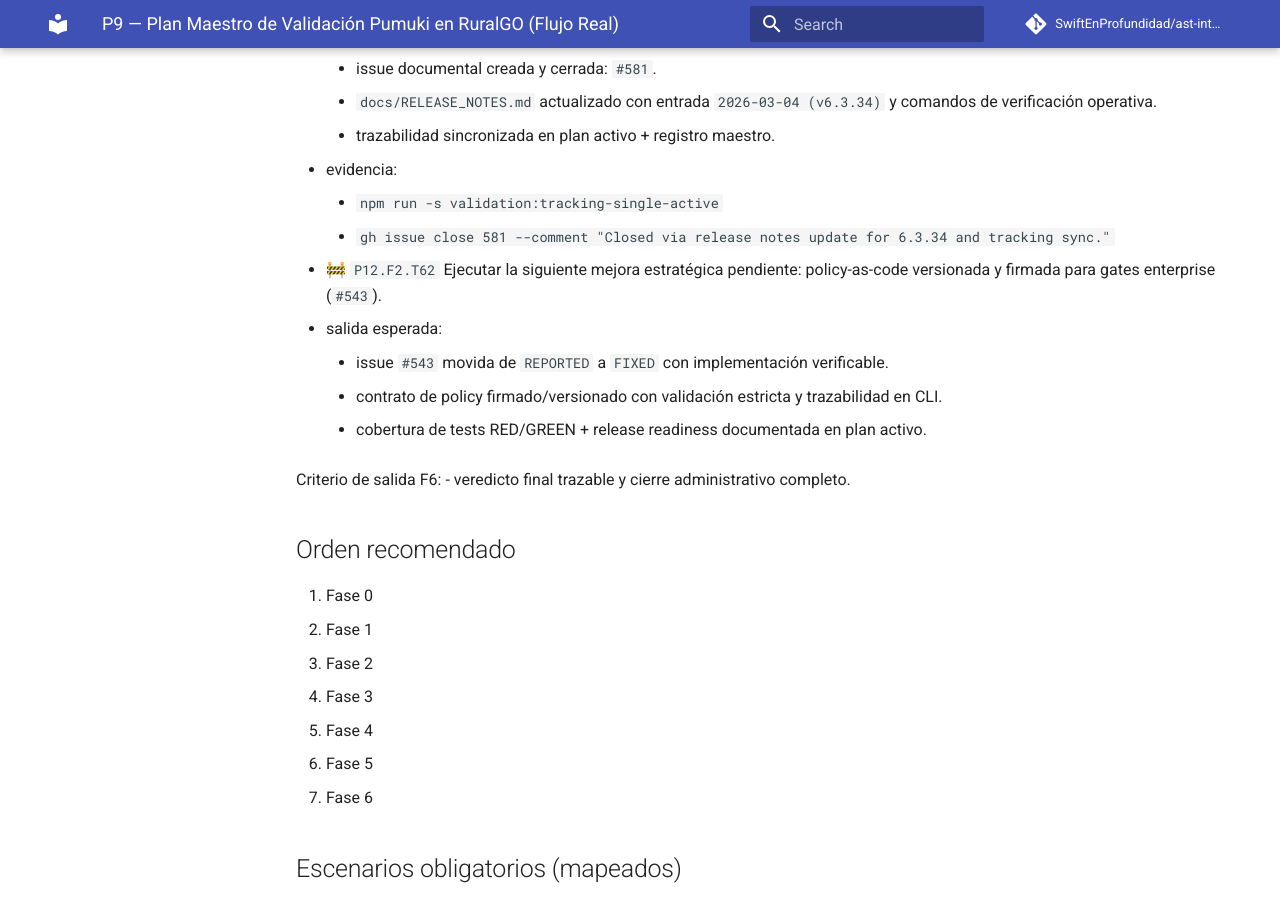
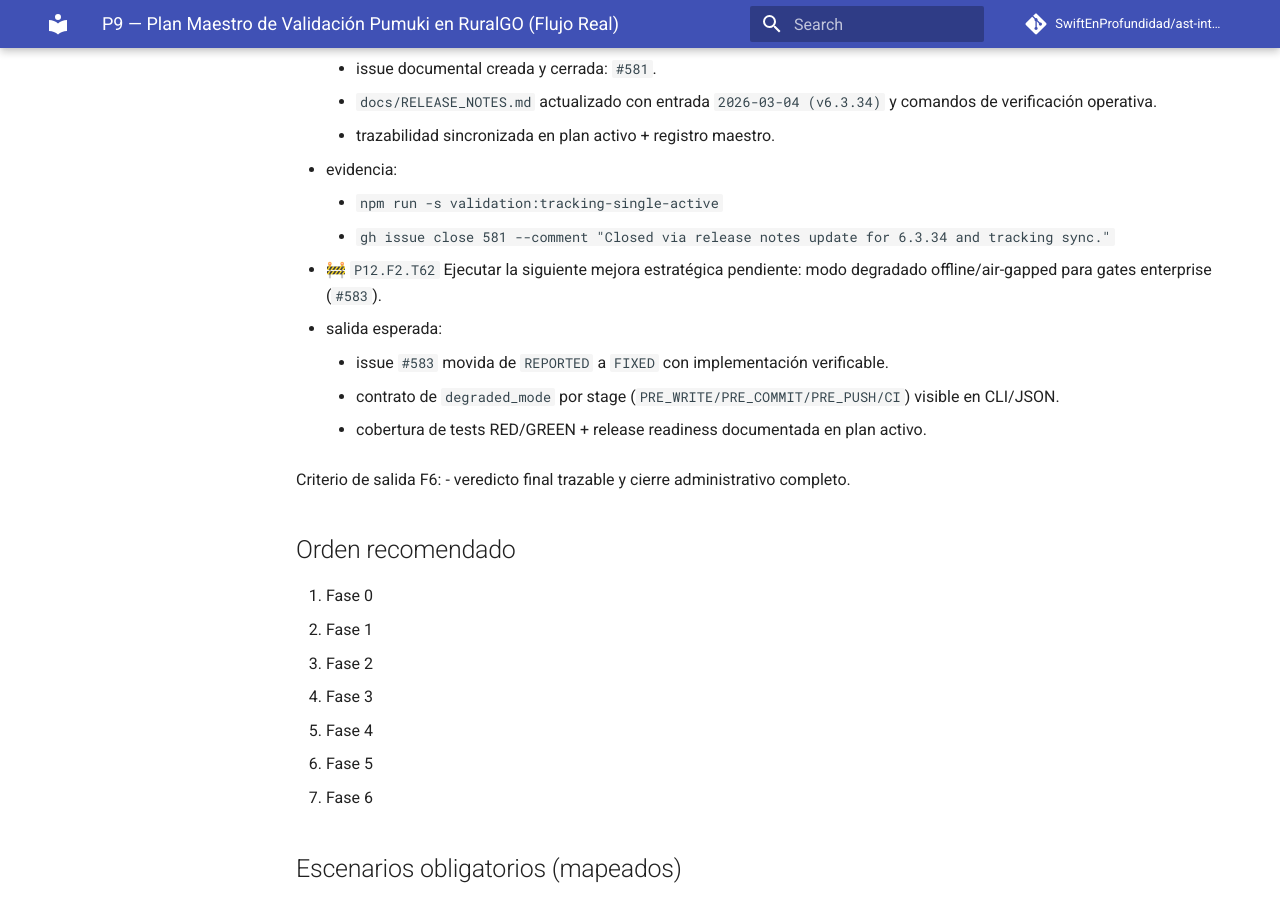
Before and after one commit to SwiftEnProfundidad/ast-intelligence-hooks, an MkDocs documentation site: the page built from docs/seguimiento-completo-validacion-ruralgo-03-03-2026.md, in a window 1280 px wide and 900 px high, scrolled down 66581 px. Built offline with MkDocs 1.6.1 and Material for MkDocs 9.7.7, drawn with Linux system fonts in a browser that asks for light colours; comment, search, counter and statistics services are not loaded.

Commit message:
docs: align t62 with issue #583 airgapped mode

```diff
--- a/docs/seguimiento-completo-validacion-ruralgo-03-03-2026.md
+++ b/docs/seguimiento-completo-validacion-ruralgo-03-03-2026.md
@@ -1857,10 +1857,10 @@ Criterio de salida F5:
     - `npm run -s validation:tracking-single-active`
     - `gh issue close 581 --comment "Closed via release notes update for 6.3.34 and tracking sync."`
 
-- 🚧 `P12.F2.T62` Ejecutar la siguiente mejora estratégica pendiente: policy-as-code versionada y firmada para gates enterprise (`#543`).
+- 🚧 `P12.F2.T62` Ejecutar la siguiente mejora estratégica pendiente: modo degradado offline/air-gapped para gates enterprise (`#583`).
   - salida esperada:
-    - issue `#543` movida de `REPORTED` a `FIXED` con implementación verificable.
-    - contrato de policy firmado/versionado con validación estricta y trazabilidad en CLI.
+    - issue `#583` movida de `REPORTED` a `FIXED` con implementación verificable.
+    - contrato de `degraded_mode` por stage (`PRE_WRITE/PRE_COMMIT/PRE_PUSH/CI`) visible en CLI/JSON.
     - cobertura de tests RED/GREEN + release readiness documentada en plan activo.
 
 Criterio de salida F6:
```
Also changed, not shown: docs/registro-maestro-de-seguimiento.md (+1 -1 lines).
